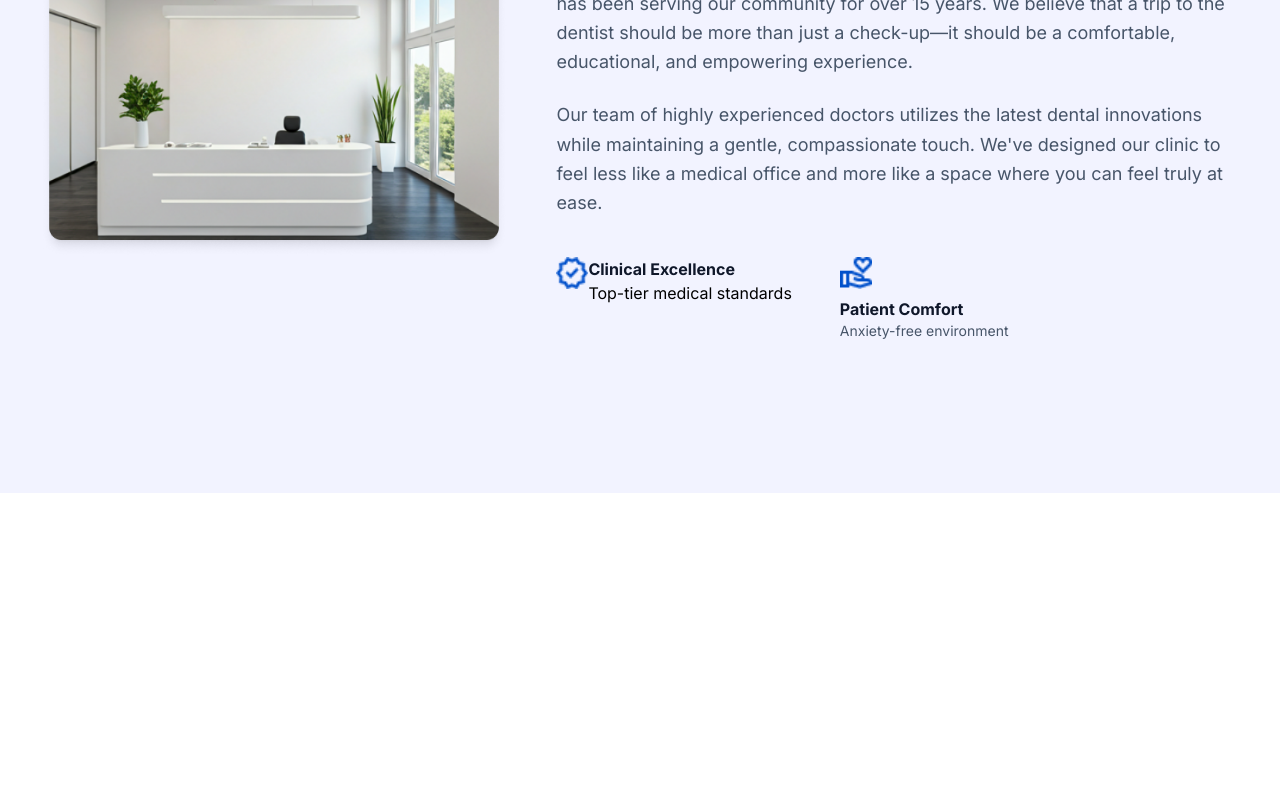
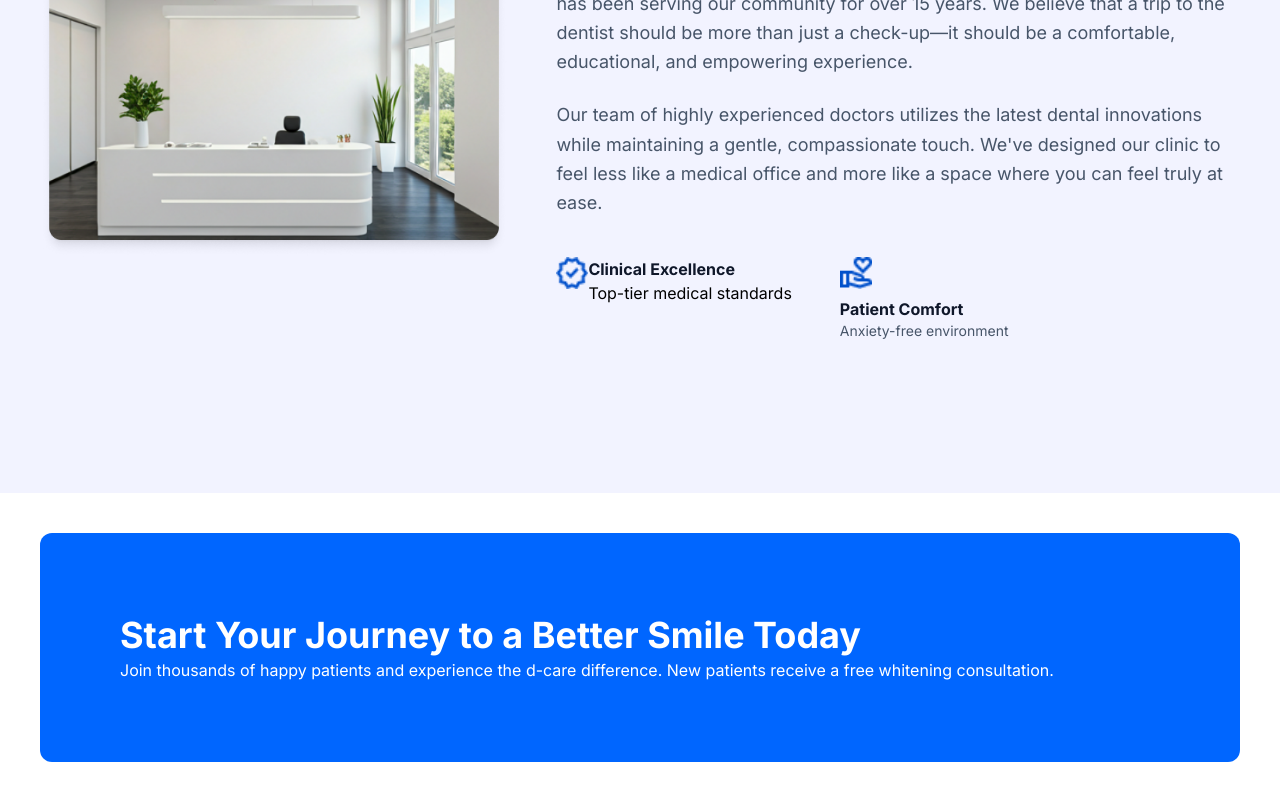
Before and after one commit to tarekelkanaria/d-care, a React (Vite) app: page / in a window 1280 px wide. Shown: the part 839-1639 px from the top of the page. Before the commit the page ends 1332 px from the top, so only its background shows below. Built offline with nearby package versions, Linux system fonts and the light colour scheme.

Commit message:
not done yet

```diff
--- /dev/null
+++ b/src/components/Start Your Journey/syj.jsx
@@ -0,0 +1,23 @@
+export default function StartYJ() {
+  return (
+            <>
+            {/*main div*/}
+            <section className="stj bg-cta text-white rounded-xl w-100% p-20 m-10  ">
+                {/*header div*/}
+                <div className ="stjh text-4xl font-bold leading-tight">
+                    <h1>Start Your Journey to a Better Smile Today</h1>
+                </div>
+                {/*paragraph div*/}
+                <div className="stjp">
+                    <p>Join thousands of happy patients and experience the d-care difference. New
+                       patients receive a free whitening consultation.</p>
+                </div>
+                {/*button div*/}
+                <div className="stjbutton">
+
+                </div>
+            </section>
+
+            </>
+  )
+}
--- a/src/index.css
+++ b/src/index.css
@@ -13,6 +13,7 @@
   --color-header: #001849;
   --color-purp: #f2f3ff;
   --color-dark-black: #191b24;
+  --color-cta: #0066FF;
   --bg-bob: #dae1ff;
   --shadow-avatar: 0px 1px 2px 0px #0000000d;
 }
--- a/src/pages/Home.jsx
+++ b/src/pages/Home.jsx
@@ -1,6 +1,8 @@
 import image from "../../src/assets/Background+Border+Shadow.png";
 import Navbar from "../components/Home/Navbar/Navbar";
 import OurStory from "../components/OurStory/OurStory";
+import StartYJ from "../components/Start Your Journey/syj";
+
 export default function Home() {
   return (
     <>
@@ -38,6 +40,7 @@ export default function Home() {
         </div>
       </section>
       <OurStory />
+      <StartYJ />
       </main>
     </>
   );
```
Also changed, not shown: 1 other file (tests, documents, lock files or other folders).
